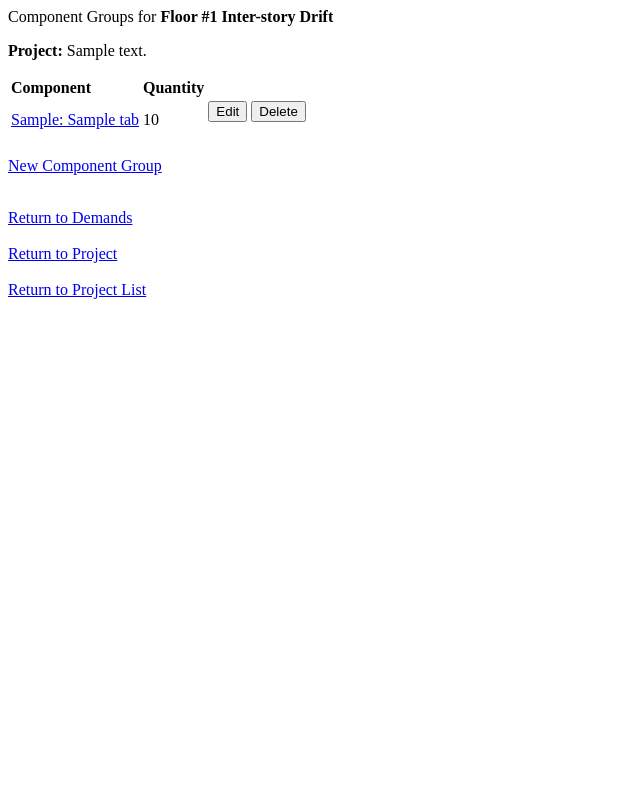
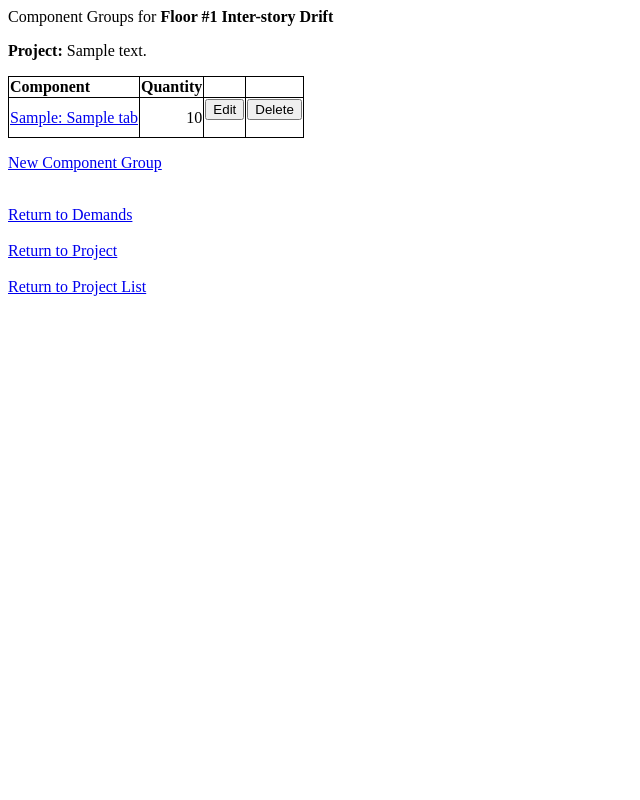
Before and after one commit to openslat/webslat, a Django app: page /slat/project/1/edp/1/cgroups in a window 1280 px wide. Shown: the whole page, without its empty margins (0-640 px from the left). Run offline with Django 3.2, Linux system fonts and the light colour scheme; tables that the repository leaves empty hold one stand-in row (values such as "Sample post").

Commit message:
Work on component groups; start using stylesheets.

```diff
--- a/webslat/slat/models.py
+++ b/webslat/slat/models.py
@@ -313,6 +313,29 @@ class Component_Group(models.Model):
     component = models.ForeignKey('ComponentsTab', null=False)
     quantity = models.IntegerField(blank=False, null=False)
 
+    def _make_model(self):
+        print("MAKE MODEL")
+        frags = []
+        for f in FragilityTab.objects.filter(component = self.component).order_by('state'):
+            frags.append([f.median, f.beta])
+        fragility = pyslat.fragfn_user(self.id, {'mu': pyslat.LOGNORMAL_MU_TYPE.MEDIAN_X,
+                                          'sd': pyslat.LOGNORMAL_SIGMA_TYPE.SD_LN_X},
+                                frags)
+        costs = []
+        for c in CostTab.objects.filter(component = self.component).order_by('state'):
+            costs.append(pyslat.MakeBiLevelLoss(c.lower_limit, c.upper_limit,
+                                                c.max_cost, c.min_cost,
+                                                c.dispersion))
+        cost = pyslat.bilevellossfn(self.id, costs)
+        cg = pyslat.MakeCompGroup(self.demand.model().function(), fragility.function(), cost.function(), None, self.quantity, self.id)
+        print(cg.E_annual_cost())
+
+    def model(self):
+        if not pyslat.compgroup.lookup(self.id):
+            self._make_model()
+        return pyslat.compgroup.lookup(self.id)
+
+
     def __str__(self):
         result = str(self.demand) + " "
         #if self.component:
--- /dev/null
+++ b/webslat/slat/static/slat/style.css
@@ -0,0 +1,11 @@
+body {
+    background: white;
+}
+
+table {
+    display: table;
+    background: white;
+    border-collapse: collapse;
+    border-spacing: 2px;
+    border-color: black;
+}
--- a/webslat/slat/templates/slat/edp_cgroups.html
+++ b/webslat/slat/templates/slat/edp_cgroups.html
@@ -1,12 +1,16 @@
+{% load static %}
+
+<link rel="stylesheet" type="text/css" href="{% static 'slat/style.css' %}" />
+
 <p>Component Groups for <b>{{ edp }}</b></P>
 {{ form.errors }}
 
 <P><B>Project:</B> {{ project.title_text }}</P>
 
-<table><tr><td><b>Component</b></td><td><b>Quantity</b></td></tr>
+<table border="1"><tr><td border="0"><b>Component</b></td><td border="0"><b>Quantity</b></td><td border="0"></td><td border=-"0"></td></tr>
 {% for cg in cgs %}
 <tr><td><a href="{% url 'slat:component' cg.component.ident %}">{{ cg.component }}</a></td>
-    <td>{{ cg.quantity }}</td>
+    <td align="RIGHT">{{ cg.quantity }}</td>
     <td>
     <form action="{% url 'slat:edp_cgroup' project.id edp.id cg.id  %}" method="get">
         {% csrf_token %}
--- a/webslat/slat/templates/slat/welcome.html
+++ b/webslat/slat/templates/slat/welcome.html
@@ -1,5 +1,5 @@
 {% load static %}
-<img src="{% static "qclogo.jpg" %}" alt="Quake Centre Logo"/><br/>
+<img src="{% static "slat/qclogo.jpg" %}" alt="Quake Centre Logo"/><br/>
 <center>
 <p>Welcome to WebSLAT</p>
  <a href="{% url 'slat:index' %}">Enter</a>
--- a/webslat/slat/views.py
+++ b/webslat/slat/views.py
@@ -835,6 +835,7 @@ def edp_cgroup(request, project_id, edp_id, cg_id=None):
          cg_form.save(commit=False)
          cg_form.instance.id = cg_id
          cg_form.save()
+         cg_form.instance._make_model()
 
          return HttpResponseRedirect(reverse('slat:edp_cgroups', args=(project_id, edp_id)))
     else:
--- a/webslat/webslat/settings.py
+++ b/webslat/webslat/settings.py
@@ -125,4 +125,4 @@ USE_TZ = True
 # https://docs.djangoproject.com/en/1.10/howto/static-files/
 
 STATIC_URL = '/static/'
-STATIC_ROOT = os.path.join(os.path.dirname(__file__), '../static')
+#STATIC_ROOT = os.path.join(os.path.dirname(__file__), '../static')
```
Also changed, not shown: webslat/slat/static/slat/qclogo.jpg (renamed from webslat/slat/static/qclogo.jpg).
